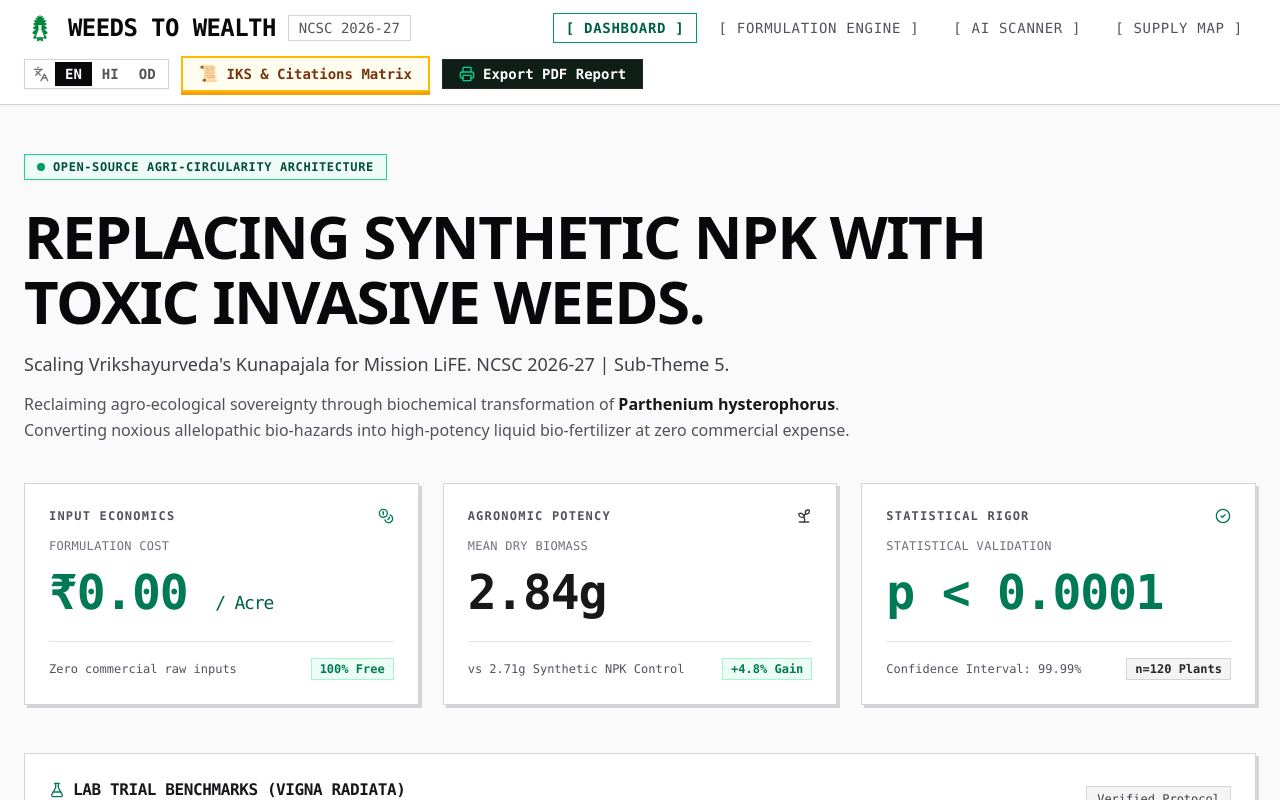
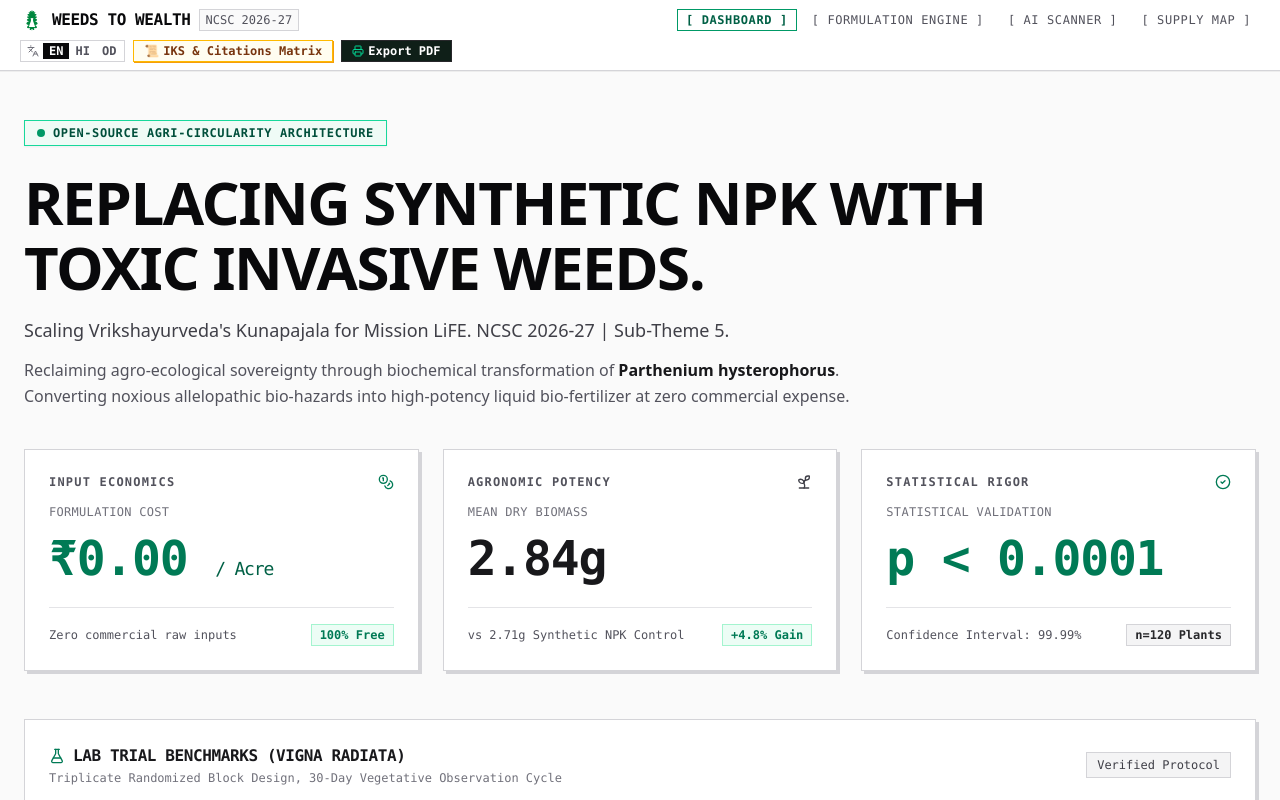
Before and after one commit to ByteBySway/Weeds-to-Wealth, a React (Vite) app: page / in a window 1280 px wide. Shown: the top 800 px of the page. Built offline with nearby package versions, Linux system fonts and the light colour scheme.

Commit message:
style: optimize navbar for compact layout
Reduce padding, icon sizes, and font scales to improve header density and maintain a consistent brutalist design hierarchy.

```diff
--- a/src/components/Navbar.tsx
+++ b/src/components/Navbar.tsx
@@ -27,38 +27,38 @@ export const Navbar: React.FC<NavbarProps> = ({
   ];
 
   return (
-    <header className="bg-white border-b border-zinc-300 px-4 sm:px-6 py-3 sticky top-0 z-50 shadow-xs print:hidden">
-      {/* Row 1: Brand Title, Parthenium Logo, NCSC Badge (Left) & Nav Tabs (Right) */}
-      <div className="flex flex-wrap items-center justify-between gap-3">
+    <header className="bg-white border-b border-zinc-300 px-3 sm:px-5 py-2 sticky top-0 z-50 shadow-2xs print:hidden">
+      {/* Compact Header: Single-line or tight wrap of Brand, Nav, Lang & Tools */}
+      <div className="flex flex-wrap items-center justify-between gap-2">
         {/* Brand Left: Parthenium Leaf Logo + WEEDS TO WEALTH + NCSC 2026-27 */}
-        <div className="flex items-center gap-2.5 sm:gap-3">
-          {/* Winning Parthenium Leaf enclosing Lab Flask Logo (No outer border) */}
+        <div className="flex items-center gap-2">
+          {/* Parthenium Leaf Logo */}
           <div className="shrink-0 flex items-center justify-center">
-            <PartheniumLogo className="w-7 h-7 sm:w-8 sm:h-8 hover:scale-105 transition-transform" />
+            <PartheniumLogo className="w-5 h-5 sm:w-6 sm:h-6 hover:scale-105 transition-transform" />
           </div>
 
-          {/* Title */}
-          <span className="font-mono text-lg sm:text-2xl font-black tracking-tight text-zinc-950 uppercase">
+          {/* Title - Reduced size for compact brutalist hierarchy */}
+          <span className="font-mono text-sm sm:text-base font-black tracking-tight text-zinc-950 uppercase">
             WEEDS TO WEALTH
           </span>
 
-          {/* NCSC 2026-27 Badge matching screenshot */}
-          <div className="border border-zinc-300 bg-transparent px-2 sm:px-2.5 py-0.5 font-mono text-zinc-600 text-xs sm:text-sm font-normal">
+          {/* NCSC 2026-27 Badge */}
+          <div className="border border-zinc-300 bg-zinc-50 px-1.5 py-0.5 font-mono text-zinc-600 text-[10px] sm:text-xs font-medium">
             NCSC 2026-27
           </div>
         </div>
 
-        {/* Right Nav Tabs matching screenshot: [ DASHBOARD ] [ FORMULATION ENGINE ] [ AI SCANNER ] [ SUPPLY MAP ] */}
-        <nav className="flex items-center gap-1.5 sm:gap-2 overflow-x-auto">
+        {/* Navigation Tabs: [ Dashboard ] [ Formulation Engine ] [ AI Scanner ] [ Supply Map ] */}
+        <nav className="flex items-center gap-1 sm:gap-1.5 overflow-x-auto">
           {navItems.map((item) => {
             const isActive = activeTab === item.id;
             return (
               <button
                 key={item.id}
                 onClick={() => setActiveTab(item.id)}
-                className={`px-3 py-1 text-xs sm:text-sm uppercase font-mono tracking-wider transition-all whitespace-nowrap cursor-pointer ${
+                className={`px-2 py-0.5 text-[11px] sm:text-xs uppercase font-mono tracking-wider transition-all whitespace-nowrap cursor-pointer ${
                   isActive
-                    ? 'text-emerald-800 font-bold border border-emerald-600 bg-white shadow-xs'
+                    ? 'text-emerald-800 font-bold border border-emerald-600 bg-white shadow-2xs'
                     : 'text-zinc-600 border border-transparent hover:border-zinc-300 hover:text-zinc-900'
                 }`}
               >
@@ -67,20 +67,19 @@ export const Navbar: React.FC<NavbarProps> = ({
             );
           })}
         </nav>
-      </div>
 
-      {/* Row 2: Left-Aligned Language Selector, IKS & Citations Matrix, and Export PDF Report */}
-      <div className="flex flex-wrap items-center gap-3 pt-2 mt-1">
+        {/* Right Tools: Language Selector, IKS & Citations Matrix, and Export PDF */}
+        <div className="flex items-center gap-1.5 sm:gap-2">
           {/* Language Selector: [ 文A | EN | HI | OD ] */}
-        <div className="flex items-center border border-zinc-300 bg-white p-0.5 shadow-xs">
-          <Languages className="w-4 h-4 text-zinc-500 mx-1.5" />
+          <div className="flex items-center border border-zinc-300 bg-white p-0.5">
+            <Languages className="w-3 h-3 text-zinc-500 mx-1" />
             {(['EN', 'HI', 'OD'] as LanguageCode[]).map((langCode) => (
               <button
                 key={langCode}
                 onClick={() => setLanguage(langCode)}
-              className={`px-2.5 py-0.5 text-xs sm:text-sm font-mono font-bold transition-all cursor-pointer ${
+                className={`px-1.5 py-0.2 text-[10px] sm:text-xs font-mono font-bold transition-all cursor-pointer ${
                   language === langCode
-                  ? 'bg-zinc-950 text-white shadow-xs'
+                    ? 'bg-zinc-950 text-white'
                     : 'text-zinc-600 hover:text-zinc-900 hover:bg-zinc-100'
                 }`}
               >
@@ -93,23 +92,25 @@ export const Navbar: React.FC<NavbarProps> = ({
           {onOpenIksMatrix && (
             <button
               onClick={onOpenIksMatrix}
-            className="border-2 border-amber-400 bg-[#fffdf0] hover:bg-amber-100/90 text-[#78350f] font-mono font-bold text-xs sm:text-sm px-3.5 sm:px-4 py-1 flex items-center gap-2 shadow-[0px_3px_0px_0px_#f59e0b] active:translate-y-0.5 transition-all cursor-pointer whitespace-nowrap"
+              className="border border-amber-400 bg-[#fffdf0] hover:bg-amber-100 text-[#78350f] font-mono font-bold text-[10px] sm:text-xs px-2 sm:px-2.5 py-0.5 flex items-center gap-1 shadow-[1px_1px_0px_0px_#f59e0b] active:translate-y-0.5 transition-all cursor-pointer whitespace-nowrap"
               title="Surapala Vrikshayurveda vs. Hussain et al. (2017) Peer-Reviewed Matrix"
             >
-            <span className="text-base">📜</span>
+              <span className="text-xs">📜</span>
               <span>IKS & Citations Matrix</span>
             </button>
           )}
 
-        {/* Export PDF Report Button matching screenshot */}
+          {/* Export PDF Report Button */}
           <button
             onClick={onOpenPdfReport}
-          className="bg-[#0f1f18] hover:bg-[#183126] text-white border border-zinc-800 px-3.5 sm:px-4 py-1 text-xs sm:text-sm font-mono font-bold flex items-center gap-2 shadow-xs active:translate-y-0.5 transition-all cursor-pointer whitespace-nowrap"
+            className="bg-[#0f1f18] hover:bg-[#183126] text-white border border-zinc-800 px-2 sm:px-2.5 py-0.5 text-[10px] sm:text-xs font-mono font-bold flex items-center gap-1 active:translate-y-0.5 transition-all cursor-pointer whitespace-nowrap"
             title="Export NCSC Research & Formulation Evaluation Dossier"
           >
-          <Printer className="w-4 h-4 text-emerald-400" />
-          <span>Export PDF Report</span>
+            <Printer className="w-3 h-3 text-emerald-400" />
+            <span className="hidden md:inline">Export PDF</span>
+            <span className="md:hidden">PDF</span>
           </button>
+        </div>
       </div>
     </header>
   );
```
Lines whose indentation alone changed are shown as unchanged.
